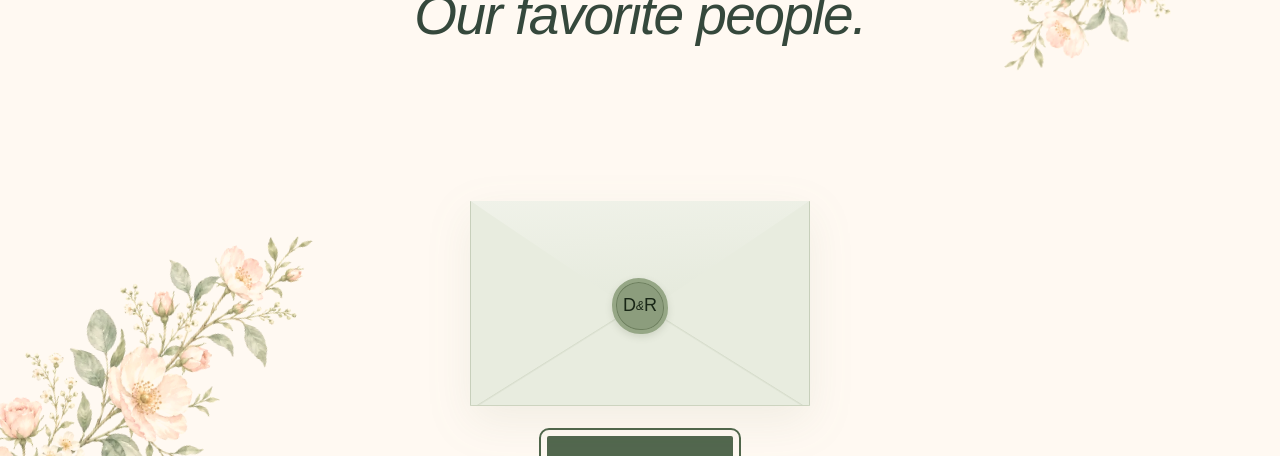
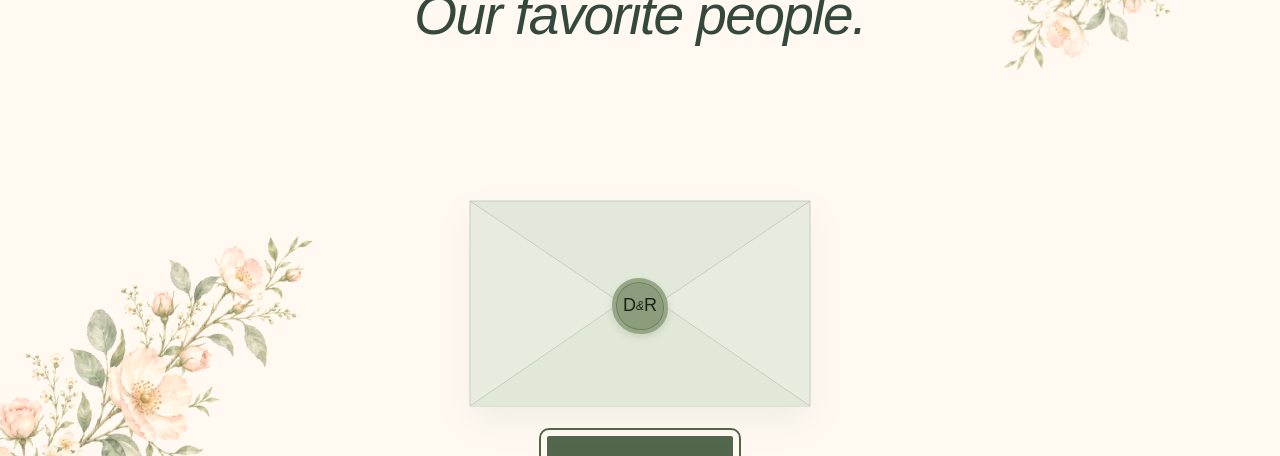
Before and after one commit to zynxoso/DeoRomalynweddinginvitation, a Next.js app: page / in a window 1280 px wide. Shown: the part 227-683 px from the top of the page. Built offline with nearby package versions, Linux system fonts and the light colour scheme; no server answers; a web font is replaced by a local one.

Commit message:
fix: render envelope pocket and flap with explicit SVG panels

```diff
--- a/app/globals.css
+++ b/app/globals.css
@@ -228,17 +228,16 @@ textarea { resize:vertical; max-height:250px; }
 .entrance-flower-left { width:340px; position:absolute; bottom:-100px; left:-75px; transform:rotate(19deg); opacity:.8; }
 .entrance-flower-right { width:300px; position:absolute; top:-100px; right:-55px; transform:rotate(195deg); opacity:.7; }
 .envelope-stage { --envelope-height:205px; --letter-lift:100px; width:min(340px,100%); padding-top:calc(var(--envelope-height) * .56 + 16px); margin:22px auto 30px; }
-.envelope { width:100%; height:var(--envelope-height); position:relative; perspective:1000px; filter:drop-shadow(0 15px 22px #68775b17); }
-.envelope-back { position:absolute; inset:0; background:#dce2d3; border:1px solid #c4cdb7; border-radius:3px; z-index:0; }
-.envelope-letter { position:absolute; z-index:1; inset:12px 18px 14px; background:#fffcf7; padding-top:24px; border:1px solid #d8d8c8; display:flex; align-items:center; flex-direction:column; transition:transform .75s .55s cubic-bezier(.22,1,.36,1); }
+.envelope { width:100%; height:var(--envelope-height); position:relative; isolation:isolate; }
+.envelope-back { position:absolute; inset:0; background:#dce2d3; border:1px solid #c4cdb7; border-radius:3px; z-index:0; box-shadow:0 15px 35px #68775b17; }
+.envelope-letter { position:absolute; z-index:2; inset:12px 18px 14px; background:#fffcf7; padding-top:24px; border:1px solid #d8d8c8; display:flex; align-items:center; flex-direction:column; transition:transform .75s .55s cubic-bezier(.22,1,.36,1); }
 .envelope-letter span { font:italic 29px var(--font-serif); }
 .envelope-letter small { font-size:8px; letter-spacing:1px; margin-top:8px; }
-.envelope-front { position:absolute; inset:0; z-index:3; background:#e8ecdf; clip-path:polygon(0 0,50% 53%,100% 0,100% 100%,0 100%); border:1px solid #c7cfbb; }
-.envelope-front::after { content:""; position:absolute; inset:0; background:linear-gradient(148deg,transparent 49.8%,#cbd2bf 50%,transparent 50.5%),linear-gradient(212deg,transparent 49.8%,#cbd2bf 50%,transparent 50.5%); opacity:.6; }
-.envelope-flap { position:absolute; inset:0; z-index:4; clip-path:polygon(0 0,100% 0,50% 56%); background:linear-gradient(175deg,#f0f2e9,#dbe2d0); transform-origin:top; transition:transform .65s cubic-bezier(.22,1,.36,1),z-index 0s .25s; }
+.envelope-front { position:absolute; inset:0; width:100%; height:100%; z-index:3; overflow:visible; }
+.envelope-flap { position:absolute; top:0; left:0; width:100%; height:56%; z-index:4; overflow:visible; transform-origin:top; transition:transform .65s cubic-bezier(.22,1,.36,1),z-index 0s .25s; }
 .wax-seal { position:absolute; z-index:5; top:77px; left:calc(50% - 28px); width:56px; height:56px; display:flex; align-items:center; justify-content:center; border-radius:48% 53% 46% 51%; background:#8c9d7d; border:4px solid #96a786; box-shadow:0 3px 7px #64715630,inset 0 0 0 1px #6d7f5e; color:#182616; font:18px var(--font-serif); transition:opacity .25s,transform .5s; }
 .wax-seal span { font-size:12px; font-style:italic; }
-.is-opening .envelope-flap { transform:rotateX(-180deg); z-index:0; }
+.is-opening .envelope-flap { transform:scaleY(-1); z-index:1; }
 .is-opening .wax-seal { opacity:0; transform:translateY(25px); }
 .is-opening .envelope-letter { transform:translateY(calc(-1 * var(--letter-lift))); }
 .petals { pointer-events:none; position:absolute; inset:0; overflow:hidden; }
--- a/components/invitation-shell.tsx
+++ b/components/invitation-shell.tsx
@@ -48,7 +48,18 @@ export function InvitationShell({ children }: { children: React.ReactNode }) {
       <Botanical className="entrance-flower-left" /><Botanical className="entrance-flower-right" />
       <div className="entrance-top"><span className="monogram">D<span>&</span>R</span><span>A WEDDING INVITATION</span></div>
       <div className="entrance-content"><p className="eyebrow">For you, with love</p><h1 id="entrance-title">A beautiful day.<br /><em>Our favorite people.</em></h1>
-        <div className="envelope-stage" aria-hidden="true"><div className={`envelope ${opening ? "is-opening" : ""}`}><div className="envelope-letter"><span>Deo & Romalyn</span><small>{wedding.dateLabel}</small></div><div className="envelope-back" /><div className="envelope-front" /><div className="envelope-flap" /><div className="wax-seal">D<span>&</span>R</div></div></div>
+        <div className="envelope-stage" aria-hidden="true">
+          <div className={`envelope ${opening ? "is-opening" : ""}`}>
+            <div className="envelope-back" />
+            <svg className="envelope-flap" viewBox="0 0 340 115" preserveAspectRatio="none"><path d="M0 0H340L170 115Z" fill="#e3e9da" stroke="#c7cfbb" /></svg>
+            <div className="envelope-letter"><span>Deo & Romalyn</span><small>{wedding.dateLabel}</small></div>
+            <svg className="envelope-front" viewBox="0 0 340 205" preserveAspectRatio="none">
+              <path d="M0 0L170 109L340 0V205H0Z" fill="#e8ecdf" stroke="#c7cfbb" />
+              <path d="M0 205L140 109Q170 89 200 109L340 205" fill="#e2e8d8" stroke="#c7cfbb" />
+            </svg>
+            <div className="wax-seal">D<span>&</span>R</div>
+          </div>
+        </div>
         <button ref={openButton} onClick={() => setOpening(true)} disabled={opening} className="button primary">{opening ? "With love…" : "Open invitation"}<ArrowUpRight size={16} /></button>
         <button ref={skipButton} className="entrance-skip" onClick={() => setEntrance(false)}>View invitation</button>
       </div><p className="entrance-date">{wedding.dayLabel} <span>·</span> {wedding.dateLabel}</p>
--- a/scripts/check-envelope.mjs
+++ b/scripts/check-envelope.mjs
@@ -1,6 +1,7 @@
 import { chromium } from '@playwright/test';
 import AxeBuilder from '@axe-core/playwright';
 import assert from 'node:assert/strict';
+import sharp from 'sharp';
 import { mkdir, writeFile } from 'node:fs/promises';
 await mkdir('.review/envelope', { recursive: true });
 const browser = await chromium.launch({ channel: 'chrome', headless: true });
@@ -24,14 +25,19 @@ try {
      const title=document.getElementById('entrance-title');
      const stage=document.querySelector('.envelope-stage');
      const m=new DOMMatrix(getComputedStyle(letter).transform);
-     window.envelopeFrames.push({open:e.classList.contains('is-opening'),y:m.m42,letterTop:letter.getBoundingClientRect().top,titleBottom:title.getBoundingClientRect().bottom,stageTop:stage.getBoundingClientRect().top,flapZ:getComputedStyle(e.querySelector('.envelope-flap')).zIndex});
+     const flapStyle=getComputedStyle(e.querySelector('.envelope-flap'));
+     window.envelopeFrames.push({open:e.classList.contains('is-opening'),y:m.m42,letterTop:letter.getBoundingClientRect().top,titleBottom:title.getBoundingClientRect().bottom,stageTop:stage.getBoundingClientRect().top,flapZ:flapStyle.zIndex,flapY:new DOMMatrix(flapStyle.transform).m22});
     }
     requestAnimationFrame(sample);
    };requestAnimationFrame(sample);
   });
   await page.getByRole('button',{name:'Open invitation',exact:true}).click();
   await page.waitForTimeout(1350);
-  await page.screenshot({path:`.review/envelope/${width}-open.png`});
+  const box=await page.locator('.envelope').boundingBox();
+  const pixels=await page.screenshot({path:`.review/envelope/${width}-open.png`});
+  const {data,info}=await sharp(pixels).removeAlpha().raw().toBuffer({resolveWithObject:true});
+  const offset=(Math.floor(box.y+box.height*.1)*info.width+Math.floor(box.x+box.width/2))*info.channels;
+  assert.ok(data[offset]>248 && data[offset+1]>245 && data[offset+2]>240,`Opaque envelope front covers the letter at ${width}`);
   await page.getByRole('dialog').waitFor({state:'hidden'});
   const frames=await page.evaluate(()=>window.envelopeFrames);
   assert.ok(frames.length>20);
@@ -40,7 +46,8 @@ try {
   assert.ok(frames.every(f=>f.stageTop>=f.titleBottom),`Flap area overlaps heading at ${width}`);
   assert.ok(frames.at(-1).y<=-89);
   for(let i=1;i<frames.length;i++)assert.ok(frames[i].y<=frames[i-1].y+0.5,`Letter reverses at ${width}`);
-  assert.equal(frames.at(-1).flapZ,'0');
+  assert.equal(frames.at(-1).flapZ,'1');
+  assert.ok(frames.filter(f=>f.y<-5).every(f=>f.flapY<-.95),`Letter emerges before flap opens at ${width}`);
   assert.equal(await page.evaluate(()=>document.documentElement.scrollWidth<=innerWidth),true);
   await page.getByRole('button',{name:'Open the envelope again'}).click();
   assert.equal(await page.locator('.envelope.is-opening').count(),0);
```
Also changed, not shown: 1 other file (tests, documents, lock files or other folders).
